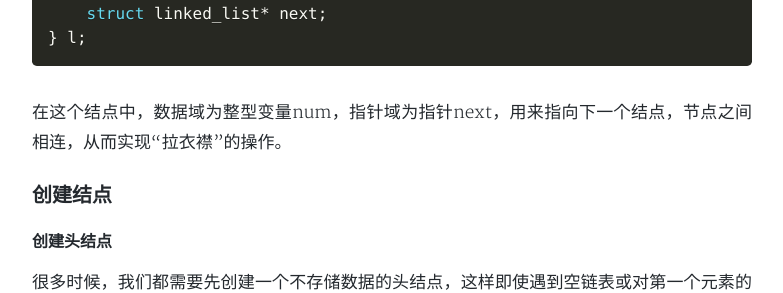
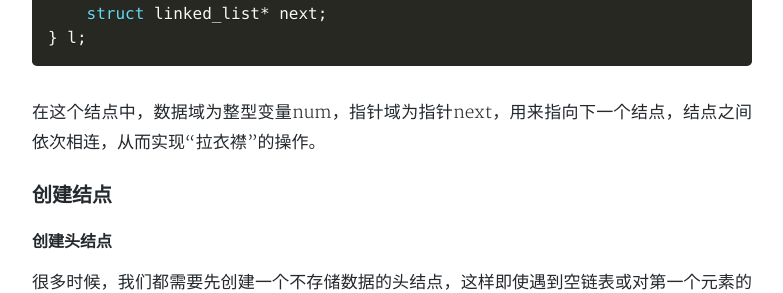
Before and after one commit to Morimiue/mzzx.github.io, a Jekyll site: the page built from _posts/2018-12-11-singly-linked-list.md, in a window 1280 px wide and 900 px high, scrolled down 1477 px. Shown: the part 158-451 px from the top of the window, without its empty margins (248-1031 px from the left). Built offline with Jekyll 4.4.1, drawn with Linux system fonts in a browser that asks for light colours; nearby versions of some CDN libraries; comment, search, counter and statistics services are not loaded; a style sheet for code colours, icons or effects is not loaded; some of the changed text lies outside the part shown.

Commit message:
add hyperlink

````diff
--- a/_posts/2018-12-11-singly-linked-list.md
+++ b/_posts/2018-12-11-singly-linked-list.md
@@ -37,7 +37,7 @@
 } l;
 ```
 
-在这个结点中，数据域为整型变量num，指针域为指针next，用来指向下一个结点，节点之间相连，从而实现“拉衣襟”的操作。
+在这个结点中，数据域为整型变量num，指针域为指针next，用来指向下一个结点，结点之间依次相连，从而实现“拉衣襟”的操作。
 
 ### 创建结点
 
@@ -128,4 +128,4 @@
 
 ## 总结
 
-本文一步步介绍了创建一个链表的方法，由于我写了半天，现在有点犯懒了，欲知链表的访问、修改等操作，且听下回分解……
+本文一步步介绍了创建一个链表的方法，由于我写了半天，现在有点犯懒了，欲知链表的访问、修改等操作，且听[下回分解](https://mzzx.github.io/%E8%AE%A1%E7%AE%97%E6%9C%BA/2018/12/singly-linked-list-2.html)……
````
